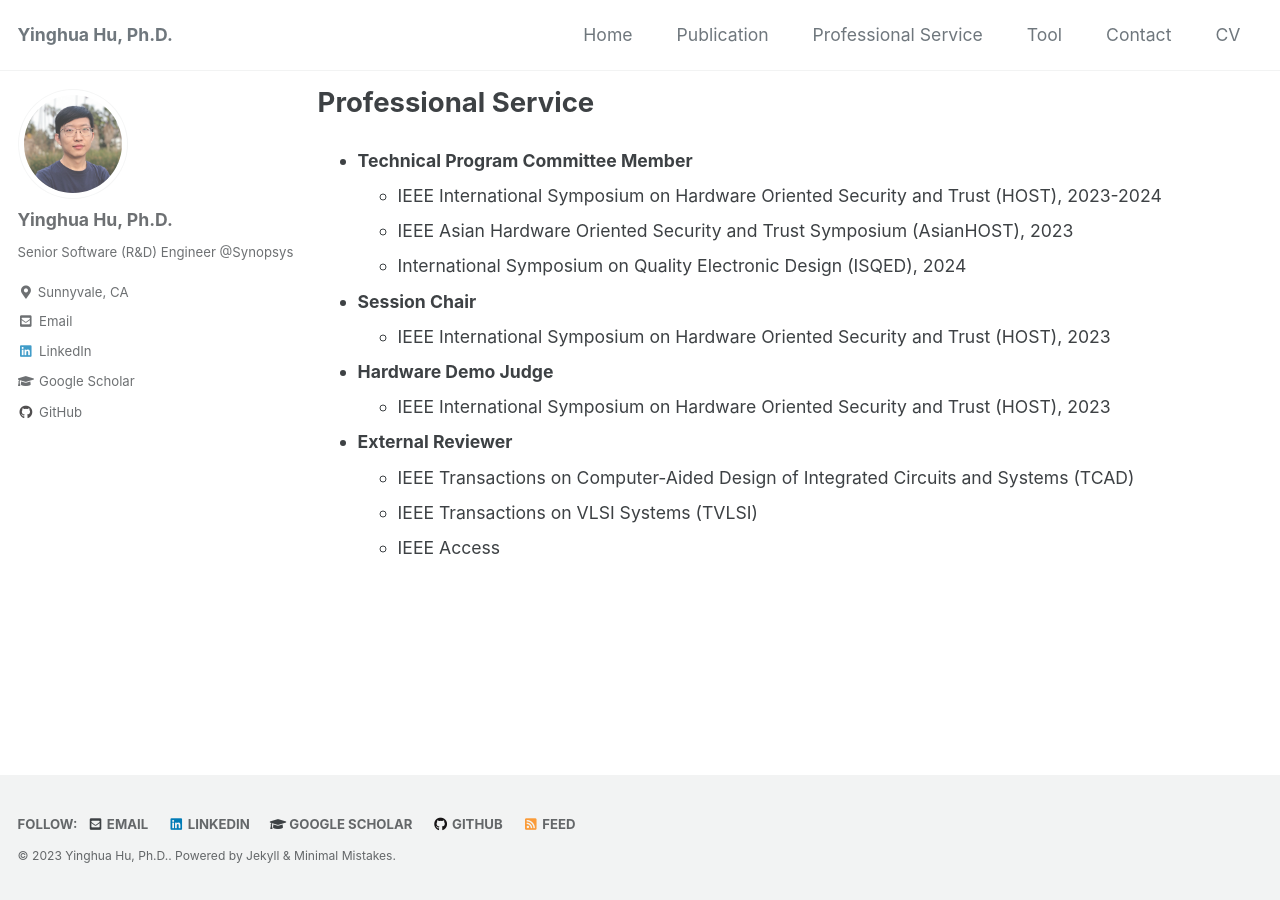
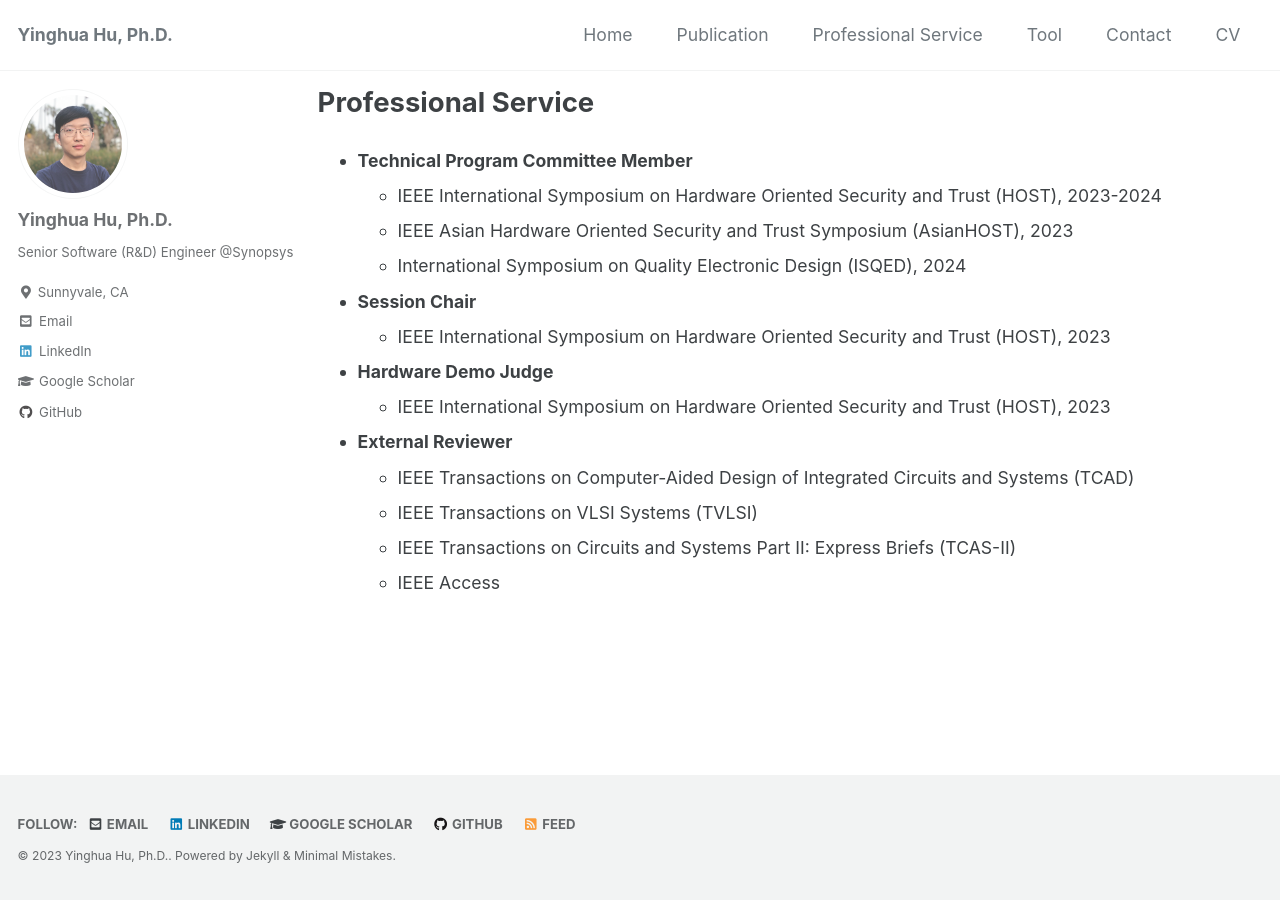
Before and after one commit to yinghuah/yinghuah.github.io, a Jekyll site: the page built from _pages/professional_activity.md, in a window 1280 px wide. Built offline with Jekyll 4.4.1, drawn with Linux system fonts in a browser that asks for light colours; cached includes are drawn as plain includes; our own code applies the rules of GitHub Pages for plain Markdown files.

Commit message:
Updated review experience

```diff
--- a/_pages/professional_activity.md
+++ b/_pages/professional_activity.md
@@ -20,4 +20,5 @@ title: null
 - **External Reviewer**
 	- IEEE Transactions on Computer-Aided Design of Integrated Circuits and Systems (TCAD)
 	- IEEE Transactions on VLSI Systems (TVLSI)
+	- IEEE Transactions on Circuits and Systems Part II: Express Briefs (TCAS-II)
 	- IEEE Access
```
Also changed, not shown: 1 other file.
